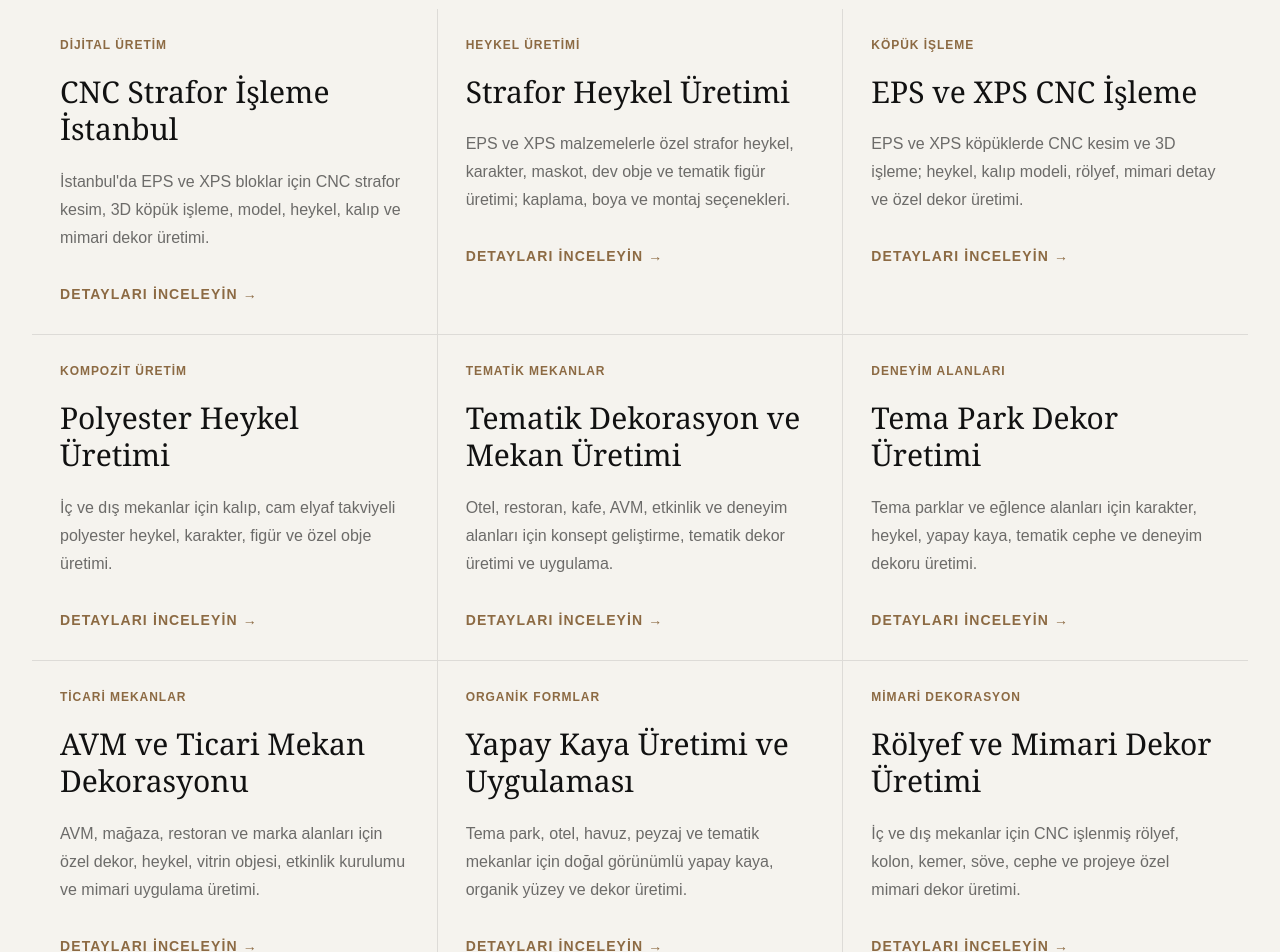
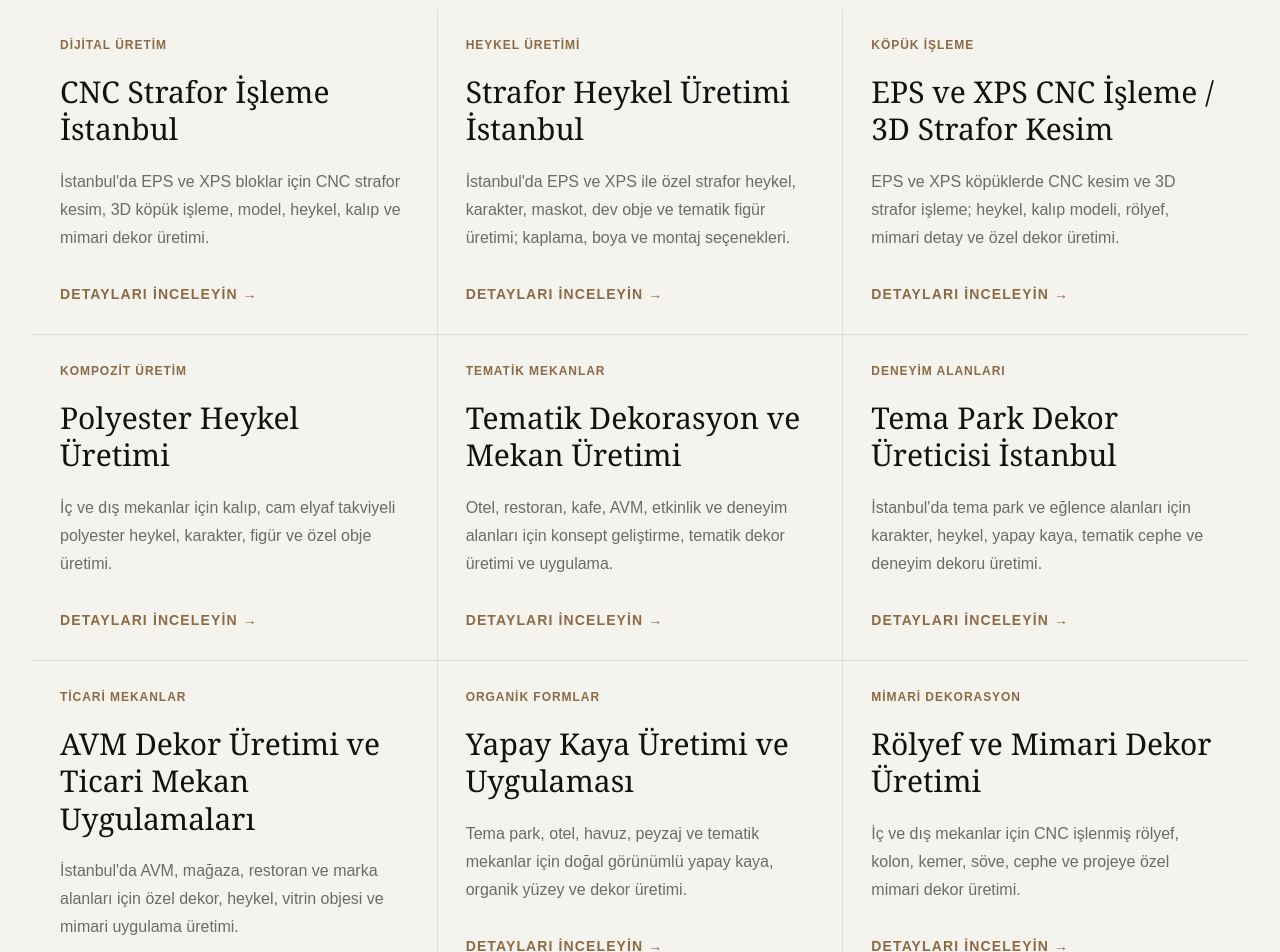
Before and after one commit to tahabaki6134/ardicdf-website-tr, a Next.js app: page /services in a window 1280 px wide. Shown: the part 2580-3532 px from the top of the page. Built offline with nearby package versions, Linux system fonts and the light colour scheme.

Commit message:
Strengthen Turkish SEO search intent

```diff
--- a/app/[service]/page.tsx
+++ b/app/[service]/page.tsx
@@ -17,7 +17,14 @@ export function generateMetadata({ params }: PageProps): Metadata {
     title: { absolute: service.metaTitle },
     description: service.description,
     alternates: { canonical: path },
-    openGraph: { title: service.metaTitle, description: service.description, url: path, locale: "tr_TR", type: "website" },
+    openGraph: {
+      title: service.metaTitle,
+      description: service.description,
+      url: path,
+      locale: "tr_TR",
+      type: "website",
+      images: [{ url: "/og-image.png", width: 1200, height: 630, alt: `${service.title} | Ardıç Design & Fabrication` }]
+    },
     twitter: { card: "summary_large_image", title: service.metaTitle, description: service.description, images: ["/og-image.png"] }
   };
 }
--- a/app/works/[slug]/page.tsx
+++ b/app/works/[slug]/page.tsx
@@ -47,7 +47,16 @@ export function generateMetadata({ params }: CategoryPageProps): Metadata {
     openGraph: {
       title: category.title,
       description: category.description,
-      url: `/works/${category.slug}`
+      url: `/works/${category.slug}`,
+      locale: "tr_TR",
+      type: "article",
+      images: [{ url: category.coverImage, alt: category.alt }]
+    },
+    twitter: {
+      card: "summary_large_image",
+      title: category.title,
+      description: category.description,
+      images: [category.coverImage]
     }
   };
 }
@@ -100,6 +109,21 @@ export default function PortfolioCategoryPage({ params }: CategoryPageProps) {
             </div>
           </div>
 
+          <section className="mt-12 grid gap-px bg-ink/10 sm:grid-cols-3" aria-label="Proje ve üretim özeti">
+            <div className="bg-porcelain p-6">
+              <p className="text-xs font-semibold uppercase tracking-brand text-bronze">Proje Türü</p>
+              <p className="mt-4 font-display text-2xl leading-tight text-ink">{category.title}</p>
+            </div>
+            <div className="bg-porcelain p-6">
+              <p className="text-xs font-semibold uppercase tracking-brand text-bronze">Üretim Bağlamı</p>
+              <p className="mt-4 leading-7 text-ink/65">{category.introHeading}</p>
+            </div>
+            <div className="bg-porcelain p-6">
+              <p className="text-xs font-semibold uppercase tracking-brand text-bronze">Görsel Dokümantasyon</p>
+              <p className="mt-4 leading-7 text-ink/65">Bu kategoride {category.imageCount} gerçek proje veya üretim görseli yer alır.</p>
+            </div>
+          </section>
+
           <section className="mt-16">
             <div className="flex flex-col justify-between gap-5 md:flex-row md:items-end">
               <div>
--- a/lib/service-pages.ts
+++ b/lib/service-pages.ts
@@ -23,7 +23,7 @@ export const servicePages: ServicePage[] = [
     metaTitle: "CNC Strafor İşleme İstanbul | EPS & XPS CNC | Ardıç",
     description: "İstanbul'da EPS ve XPS bloklar için CNC strafor kesim, 3D köpük işleme, model, heykel, kalıp ve mimari dekor üretimi.",
     eyebrow: "Dijital Üretim",
-    summary: "Ardıç Design & Fabrication, İstanbul'daki üretim atölyesinde EPS ve XPS köpükleri CNC ile iki ve üç boyutlu işler. Süreç; heykel, maket, kalıp, rölyef, sahne dekoru ve büyük ölçekli özel üretimler için kontrollü ve tekrarlanabilir formlar sağlar.",
+    summary: "CNC strafor işleme; EPS ve XPS blokların dijital modelden iki veya üç boyutlu fiziksel forma dönüştürülmesidir. Ardıç Design & Fabrication bu hizmeti İstanbul'daki atölyesinde heykel, maket, kalıp, rölyef, sahne dekoru ve büyük ölçekli özel üretimler için sunar.",
     production: ["Üç boyutlu strafor heykel ve obje", "Mimari rölyef, kolon ve cephe detayları", "Kalıp modeli ve prototip", "Sahne, fuar ve etkinlik dekor elemanları"],
     methods: ["EPS ve XPS blok işleme", "Dijital modelden CNC takım yolu hazırlama", "Parçalı üretim ve ölçekli birleştirme", "İhtiyaca göre kaplama, zımpara ve boya hazırlığı"],
     applications: ["AVM ve mağaza uygulamaları", "Tema park ve deneyim alanları", "Mimari dekorasyon", "Reklam, etkinlik ve sahne projeleri"],
@@ -39,11 +39,11 @@ export const servicePages: ServicePage[] = [
   },
   {
     slug: "strafor-heykel-uretimi",
-    title: "Strafor Heykel Üretimi",
+    title: "Strafor Heykel Üretimi İstanbul",
     metaTitle: "Strafor Heykel Üretimi İstanbul | Büyük Ölçekli Heykel | Ardıç",
-    description: "EPS ve XPS malzemelerle özel strafor heykel, karakter, maskot, dev obje ve tematik figür üretimi; kaplama, boya ve montaj seçenekleri.",
+    description: "İstanbul'da EPS ve XPS ile özel strafor heykel, karakter, maskot, dev obje ve tematik figür üretimi; kaplama, boya ve montaj seçenekleri.",
     eyebrow: "Heykel Üretimi",
-    summary: "Ardıç, küçük detaylardan büyük ölçekli figürlere kadar projeye özel strafor heykeller üretir. Dijital veya el ile şekillendirilen formlar; kullanım yeri, dayanım ve görsel beklentiye göre kaplanır, boyanır ve montaja hazırlanır.",
+    summary: "Strafor heykel üretimi; EPS veya XPS köpüğün CNC ve el işçiliğiyle karakter, figür, maskot ya da büyük ölçekli objeye dönüştürülmesidir. Ardıç, İstanbul'daki atölyesinde projeye özel formları kullanım yeri ve dayanım beklentisine göre kaplar, boyar ve montaja hazırlar.",
     production: ["Karakter, maskot ve figürler", "Dev ürün ve marka objeleri", "Tematik park ve eğlence alanı heykelleri", "Sahne ve etkinlik için hafif dekor heykelleri"],
     methods: ["EPS/XPS blok şekillendirme", "CNC işleme ve el işçiliği", "Parçalı büyük ölçekli üretim", "Projeye uygun sert kaplama ve boya"],
     applications: ["Tema parklar", "AVM ve mağaza vitrinleri", "Festival, fuar ve etkinlikler", "Otel, restoran ve deneyim mekanları"],
@@ -59,11 +59,11 @@ export const servicePages: ServicePage[] = [
   },
   {
     slug: "eps-xps-cnc-isleme",
-    title: "EPS ve XPS CNC İşleme",
-    metaTitle: "EPS & XPS CNC İşleme | 3D Köpük Kesim | Ardıç",
-    description: "EPS ve XPS köpüklerde CNC kesim ve 3D işleme; heykel, kalıp modeli, rölyef, mimari detay ve özel dekor üretimi.",
+    title: "EPS ve XPS CNC İşleme / 3D Strafor Kesim",
+    metaTitle: "EPS & XPS CNC İşleme | 3D Strafor Kesim | Ardıç",
+    description: "EPS ve XPS köpüklerde CNC kesim ve 3D strafor işleme; heykel, kalıp modeli, rölyef, mimari detay ve özel dekor üretimi.",
     eyebrow: "Köpük İşleme",
-    summary: "EPS ve XPS, farklı yoğunluk ve yüzey özellikleri sayesinde model, heykel, kalıp ve dekor üretiminde esnek çözümler sunar. Ardıç, malzemeyi kullanım alanına göre seçer; dijital modeli üretilebilir parçalara dönüştürür ve gerekli yüzey işlemlerini uygular.",
+    summary: "EPS ve XPS CNC işleme, köpük blokların dijital modele göre kesilmesi ve üç boyutlu biçimlendirilmesidir. EPS hafif ve ekonomik çözümler, XPS ise daha homojen ve yoğun yüzeyler sunabilir; Ardıç malzemeyi detay, kullanım alanı ve sonraki kaplama sürecine göre seçer.",
     production: ["Kalıp ve model pozitifleri", "Üç boyutlu dekor ve heykel parçaları", "Rölyef ve mimari profiller", "Prototip ve sunum modelleri"],
     methods: ["CNC freze ile üç boyutlu işleme", "Kesim, katmanlama ve blok birleştirme", "El ile detay düzeltme", "Kaplama öncesi yüzey hazırlığı"],
     applications: ["Kompozit kalıp hazırlığı", "Tematik dekorasyon", "Mimari uygulamalar", "Reklam ve deneyim objeleri"],
@@ -116,11 +116,11 @@ export const servicePages: ServicePage[] = [
   },
   {
     slug: "tema-park-dekor-uretimi",
-    title: "Tema Park Dekor Üretimi",
-    metaTitle: "Tema Park Dekor Üreticisi | Heykel ve Tematik Alan | Ardıç",
-    description: "Tema parklar ve eğlence alanları için karakter, heykel, yapay kaya, tematik cephe ve deneyim dekoru üretimi.",
+    title: "Tema Park Dekor Üreticisi İstanbul",
+    metaTitle: "Tema Park Dekor Üreticisi İstanbul | Heykel ve Dekor | Ardıç",
+    description: "İstanbul'da tema park ve eğlence alanları için karakter, heykel, yapay kaya, tematik cephe ve deneyim dekoru üretimi.",
     eyebrow: "Deneyim Alanları",
-    summary: "Tema park dekoru; güçlü görsel anlatımın yanı sıra ölçek, dayanım, ziyaretçi teması, sevkiyat ve montaj kararlarını birlikte gerektirir. Ardıç, heykel ve dekor elemanlarını üretim ve saha gerçeklerine göre geliştirir.",
+    summary: "Tema park dekor üretimi; karakter, heykel, yapay kaya, tematik cephe ve ziyaretçi deneyimi elemanlarının sahaya uygun biçimde hazırlanmasıdır. Ardıç, İstanbul'daki atölyesinde bu parçaları ölçek, dayanım, ziyaretçi teması, sevkiyat ve montaj koşullarını birlikte değerlendirerek üretir.",
     production: ["Karakter ve maskot figürleri", "Tematik giriş, cephe ve yönlendirme elemanları", "Yapay kaya ve fantastik organik yapılar", "Fotoğraf noktaları ve büyük ölçekli objeler"],
     methods: ["CNC ve el ile form üretimi", "EPS/XPS şekillendirme", "Kompozit kaplama ve kalıp", "Dekoratif boya ve eskitme"],
     applications: ["Tema parklar", "Aile eğlence merkezleri", "Hayvan ve safari deneyim alanları", "Turistik destinasyonlar"],
@@ -135,11 +135,11 @@ export const servicePages: ServicePage[] = [
   },
   {
     slug: "avm-ve-ticari-mekan-dekorasyonu",
-    title: "AVM ve Ticari Mekan Dekorasyonu",
-    metaTitle: "AVM ve Ticari Mekan Dekorasyonu | Özel Üretim | Ardıç",
-    description: "AVM, mağaza, restoran ve marka alanları için özel dekor, heykel, vitrin objesi, etkinlik kurulumu ve mimari uygulama üretimi.",
+    title: "AVM Dekor Üretimi ve Ticari Mekan Uygulamaları",
+    metaTitle: "AVM Dekor Üreticisi İstanbul | Ticari Mekan | Ardıç",
+    description: "İstanbul'da AVM, mağaza, restoran ve marka alanları için özel dekor, heykel, vitrin objesi ve mimari uygulama üretimi.",
     eyebrow: "Ticari Mekanlar",
-    summary: "Ardıç, AVM ve ticari mekanlarda marka görünürlüğünü ve ziyaretçi deneyimini destekleyen özel üretim dekorlar geliştirir. Büyük ürün replikaları, heykeller, fotoğraf alanları, vitrin ve mimari dekor elemanları projeye göre üretilir.",
+    summary: "AVM dekor üretimi; ortak alan, vitrin, mağaza ve marka etkinlikleri için projeye özel fiziksel elemanların hazırlanmasıdır. Ardıç, büyük ürün replikaları, heykeller, fotoğraf alanları, vitrin objeleri ve mimari dekorları İstanbul'daki atölyesinde üretir.",
     production: ["Büyük ürün ve marka replikaları", "Vitrin, pop-up ve fotoğraf alanları", "Sezonluk AVM dekorları", "Restoran, kafe ve mağaza için özel elemanlar"],
     methods: ["CNC köpük işleme", "Heykel ve kompozit üretim", "Mimari dekor ve marangozluk koordinasyonu", "Boyama, grafik ve montaj hazırlığı"],
     applications: ["AVM ortak alanları", "Perakende ve vitrin", "Restoran ve kafeler", "Lansman ve marka aktivasyonları"],
@@ -230,11 +230,11 @@ export const servicePages: ServicePage[] = [
   },
   {
     slug: "sahne-fuar-ve-etkinlik-dekoru",
-    title: "Sahne, Fuar ve Etkinlik Dekoru",
+    title: "Sahne ve Etkinlik Dekoru Üretimi",
     metaTitle: "Sahne, Fuar ve Etkinlik Dekoru Üretimi | Ardıç",
     description: "Sahne, fuar standı, lansman ve etkinlikler için heykel, büyük obje, tematik fon, marka dekoru ve modüler özel üretim.",
     eyebrow: "Geçici Mekanlar",
-    summary: "Etkinlik dekorları kısa kurulum süreleri, güvenli taşıma ve güçlü görsel etki gerektirir. Ardıç; sahne, fuar, lansman ve marka etkinlikleri için hafif, modüler ve projeye özel dekor elemanları üretir.",
+    summary: "Sahne ve etkinlik dekoru üretimi; kısa sürede kurulabilen, güvenli taşınan ve güçlü görsel etki oluşturan fiziksel elemanların hazırlanmasıdır. Ardıç; sahne, fuar, lansman ve marka etkinlikleri için hafif, modüler ve projeye özel dekorlar üretir.",
     production: ["Sahne fonu ve tematik panolar", "Büyük marka ve ürün objeleri", "Fotoğraf alanları ve heykeller", "Fuar ve lansman için özel dekor"],
     methods: ["CNC köpük ve panel işleme", "Heykel ve kompozit üretim", "Modüler taşıyıcı ve birleşimler", "Boya, kaplama ve grafik entegrasyonu"],
     applications: ["Konser ve gösteriler", "Fuar ve kongreler", "Ürün lansmanları", "Kurumsal ve kamusal etkinlikler"],
```
